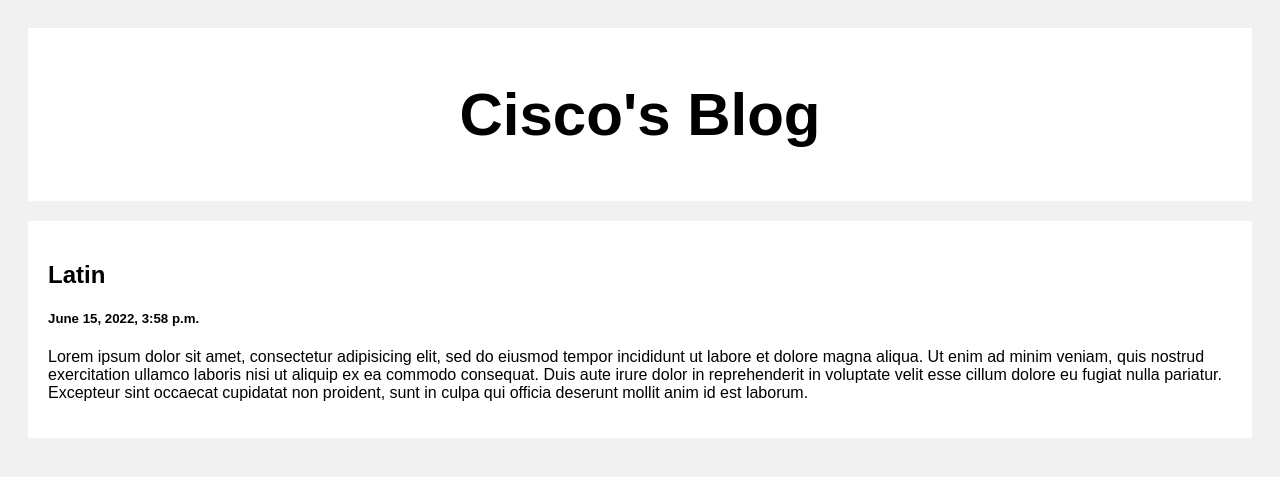
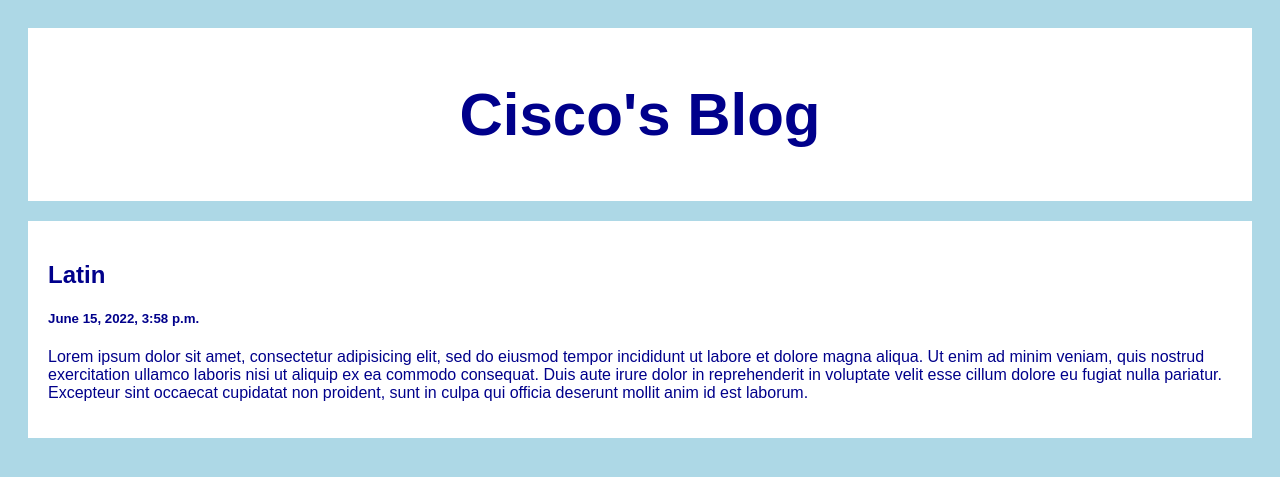
Before and after one commit to FranciscoGreenaway/DjangoBlog, a Django app: page /post/1 in a window 1280 px wide. Shown: the top 477 px of the page. Run offline with Django 4.2, Linux system fonts and the light colour scheme; data comes from the database, SQL or seed files in the repository.

Commit message:
Reformatted file and added link to header

```diff
--- a/templates/post.html
+++ b/templates/post.html
@@ -10,7 +10,7 @@
         body {
             font-family: Arial;
             padding: 20px;
-  background: #f1f1f1;
+            background: lightblue;
         }
 
         .header {
@@ -18,6 +18,7 @@ body {
             font-size: 40px;
             text-align: center;
             background: white;
+            color: darkblue;
         }
 
         .leftcolumn {
@@ -29,6 +30,7 @@ body {
             background-color: white;
             padding: 20px;
             margin-top: 20px;
+            color: darkblue;
         }
 
         .row:after {
@@ -48,15 +50,15 @@ body {
 <body>
 
 <div class="header">
-  <h2>Cisco's Blog</h2>
+    <h2><a href="/" style="text-decoration: none; color: darkblue">Cisco's Blog</a></h2>
 </div>
 
 <div class="row">
     <div class="leftcolumn">
         <div class="card">
-        <h2>{{post.title}}</h2>
-        <h5>{{post.created_at}}</h5>
-        <p>{{post.body}}</p>
+            <h2>{{ post.title }}</h2>
+            <h5>{{ post.created_at }}</h5>
+            <p>{{ post.body }}</p>
         </div>
     </div>
 </div>
```
Lines whose indentation alone changed are shown as unchanged.
